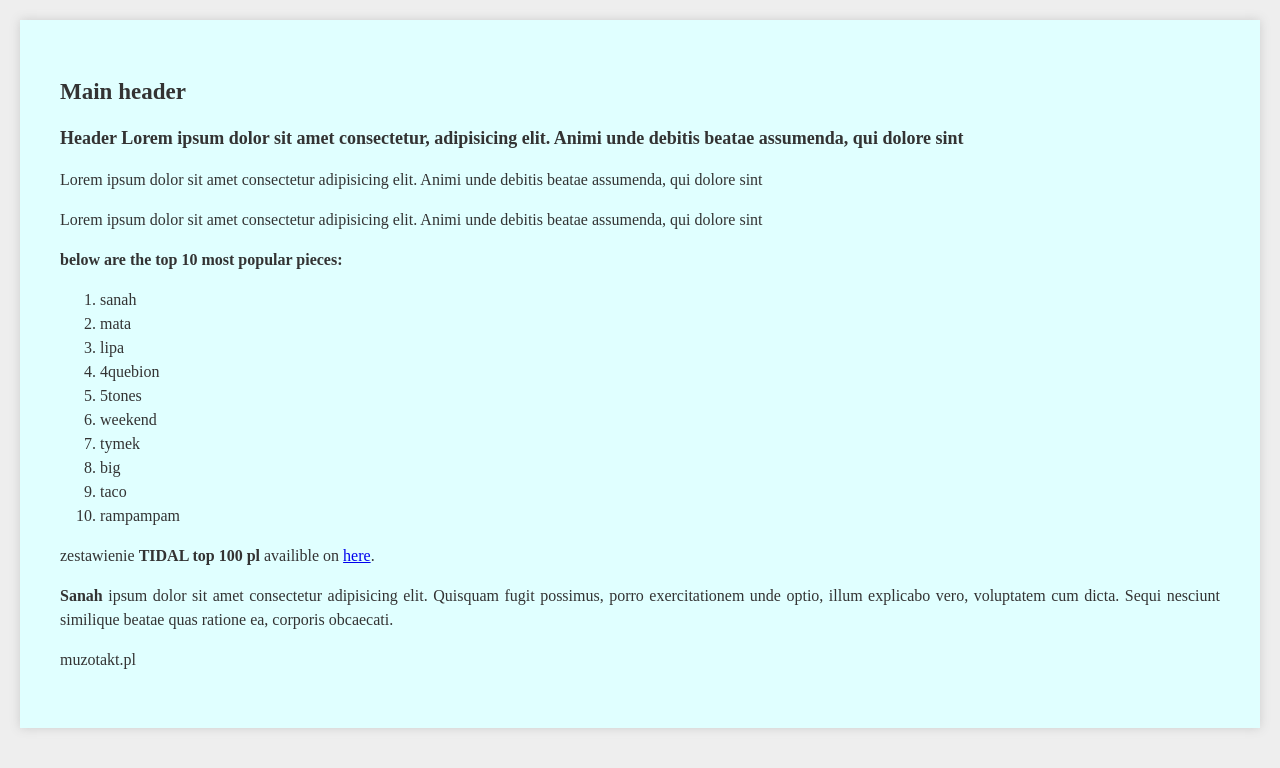
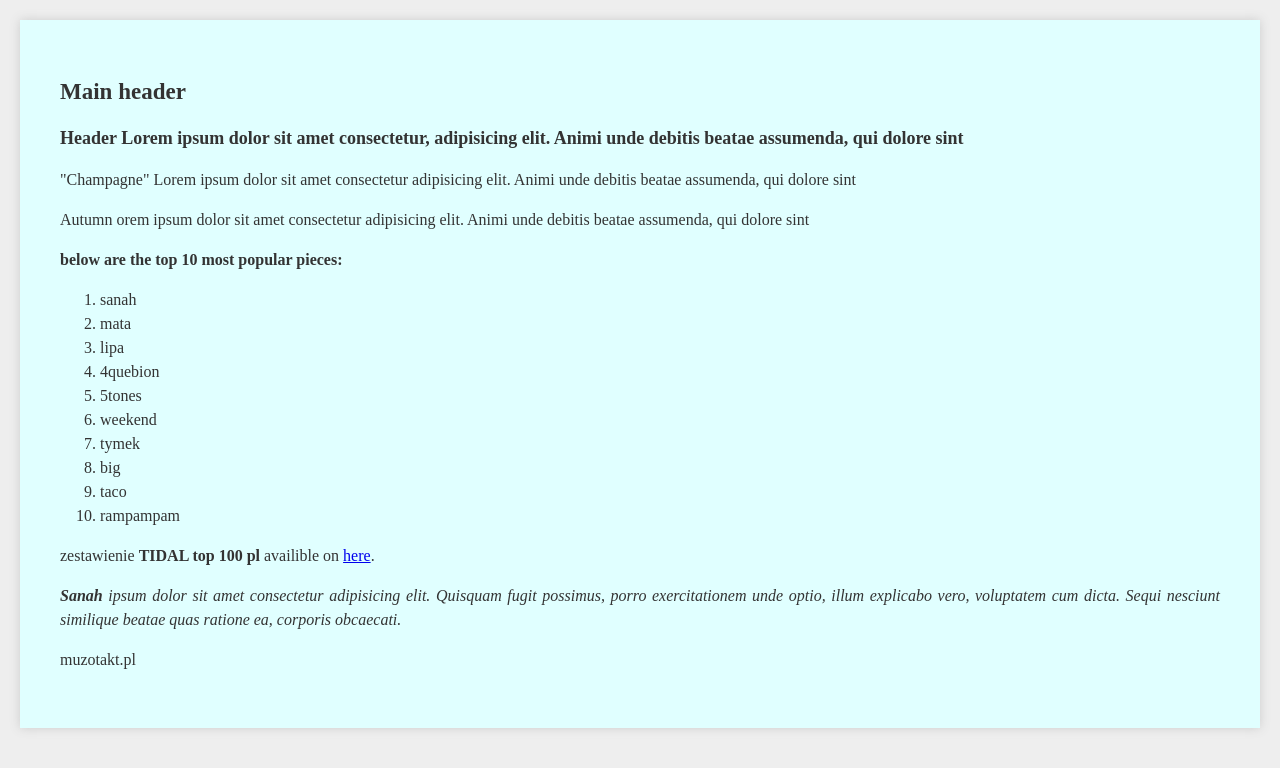
Before and after one commit to RobFyd/practice-in-js, a plain HTML site: page selectors.html in a window 1280 px wide. Drawn offline with nearby package versions, Linux system fonts and the light colour scheme.

Commit message:
selectors exercisses ongoing

```diff
--- a/css/selectors.css
+++ b/css/selectors.css
@@ -32,3 +32,7 @@
 h3 {
     font-size: 16px;
 }
+
+.paragraph.footer {
+    font-style: italic;
+}
--- a/selectors.html
+++ b/selectors.html
@@ -31,11 +31,11 @@
         unde debitis beatae assumenda, qui dolore sint
       </h2>
       <p>
-        Lorem ipsum dolor sit amet consectetur adipisicing elit. Animi unde
+        "Champagne" Lorem ipsum dolor sit amet consectetur adipisicing elit. Animi unde
         debitis beatae assumenda, qui dolore sint
       </p>
-      <p>
-        Lorem ipsum dolor sit amet consectetur adipisicing elit. Animi unde
+      <p class="paragraph">
+        Autumn orem ipsum dolor sit amet consectetur adipisicing elit. Animi unde
         debitis beatae assumenda, qui dolore sint
       </p>
       <h3>below are the top 10 most popular pieces:</h3>
@@ -55,7 +55,7 @@
         zestawienie&nbsp;<strong>TIDAL top 100 pl</strong>&nbsp;availible on
         <a href="https://google.com">here</a>.
       </p>
-      <p>
+      <p class="paragraph footer">
         <strong>Sanah</strong> ipsum dolor sit amet consectetur adipisicing elit. Quisquam fugit
         possimus, porro exercitationem unde optio, illum explicabo vero,
         voluptatem cum dicta. Sequi nesciunt similique beatae quas ratione ea,
```
